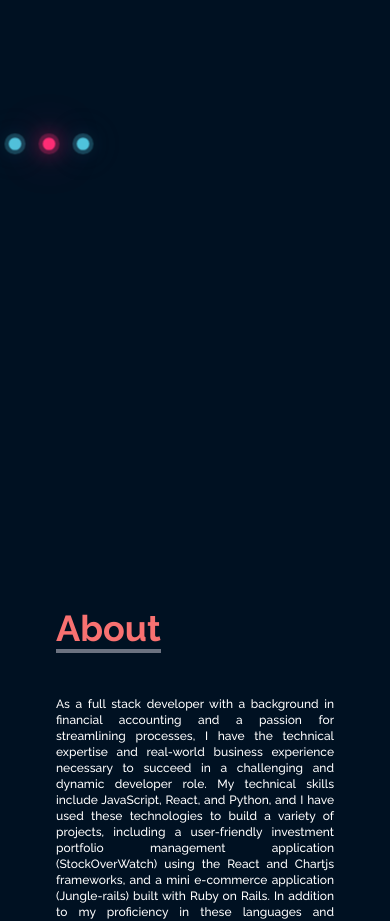
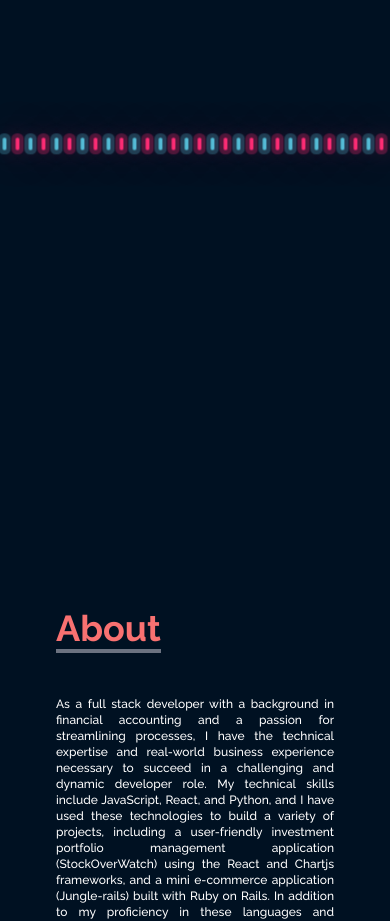
Before and after one commit to LIZXP/PortfolioPage, a React (Create React App) app: page / in a window 390 px wide. Shown: the part 1200-2121 px from the top of the page. Built offline with nearby package versions, Linux system fonts and the light colour scheme.

Commit message:
add emailjs for the contact form

```diff
--- a/package.json
+++ b/package.json
@@ -3,6 +3,7 @@
   "version": "0.1.0",
   "private": true,
   "dependencies": {
+    "@emailjs/browser": "^3.10.0",
     "@emotion/react": "^11.10.5",
     "@emotion/styled": "^11.10.5",
     "@fortawesome/fontawesome-svg-core": "^6.2.1",
--- a/src/components/About.jsx
+++ b/src/components/About.jsx
@@ -24,6 +24,33 @@ function About() {
     >
       <div className="relative w-full h-screen z-50 overflow-hidden">
         <div className="relative flex [&>*:nth-child(odd)]:shadow-[0_0_0_10px_#4fc3dc44,0_0_50px_#4fc3dc44,0_0_100px_#4fc3dc44] [&>*:nth-child(odd)]:bg-[#4fc3dc] [&>*:nth-child(even)]:shadow-[0_0_0_10px_#ff2d7544,0_0_50px_#ff2d75,0_0_100px_#ff2d75] [&>*:nth-child(even)]:bg-[#ff2d75] [&>span]:animate-bubble [&>*]:animate-bubble">
+          <span className="spanStyle" style={{ "--i": 14 }}></span>
+          <span className="spanStyle"></span>
+          <span className="spanStyle"></span>
+          <span className="spanStyle"></span>
+          <span className="spanStyle"></span>
+          <span className="spanStyle"></span>
+          <span className="spanStyle"></span>
+          <span className="spanStyle"></span>
+          <span className="spanStyle"></span>
+          <span className="spanStyle"></span>
+          <span className="spanStyle"></span>
+          <span className="spanStyle"></span>
+          <span className="spanStyle"></span>
+          <span className="spanStyle"></span>
+          <span className="spanStyle"></span>
+          <span className="spanStyle"></span>
+          <span className="spanStyle"></span>
+          <span className="spanStyle"></span>
+          <span className="spanStyle"></span>
+          <span className="spanStyle"></span>
+          <span className="spanStyle"></span>
+          <span className="spanStyle"></span>
+          <span className="spanStyle"></span>
+          <span className="spanStyle"></span>
+          <span className="spanStyle"></span>
+          <span className="spanStyle"></span>
+          <span className="spanStyle"></span>
           <span className="spanStyle"></span>
           <span className="spanStyle"></span>
           <span className="spanStyle"></span>
--- a/src/components/Contact.jsx
+++ b/src/components/Contact.jsx
@@ -1,6 +1,28 @@
-import React from "react";
+import React, { useRef } from "react";
+import emailjs from "@emailjs/browser";
 
 function Contact() {
+  const form = useRef();
+  const sendEmail = (e) => {
+    e.preventDefault();
+
+    emailjs
+      .sendForm(
+        "service_briokgl",
+        "template_39bv6ho",
+        form.current,
+        "bcxNIMGXEvYqptkNq"
+      )
+      .then(
+        (result) => {
+          console.log(result.text);
+        },
+        (error) => {
+          console.log(error.text);
+        }
+      );
+    e.target.reset();
+  };
   return (
     <div
       name="contact"
@@ -14,16 +36,21 @@ function Contact() {
           </p>
         </div>
         <div className="flex justify-center items-center">
-          <form action="submit" className="flex flex-col w-full md:w-1/2">
+          <form
+            ref={form}
+            onSubmit={sendEmail}
+            action="submit"
+            className="flex flex-col w-full md:w-1/2"
+          >
             <input
               type="text"
-              name="name"
+              name="user_name"
               placeholder="enter your name"
               className="p-2 bg-transparent border-2 rounded-md text-white focus:outline-none"
             />
             <input
               type="text"
-              name="email"
+              name="user_email"
               placeholder="enter your email"
               className="p-2 my-6 bg-transparent border-2 rounded-md text-white focus:outline-none"
             />
```
Also changed, not shown: 1 other file (tests, documents, lock files or other folders).
